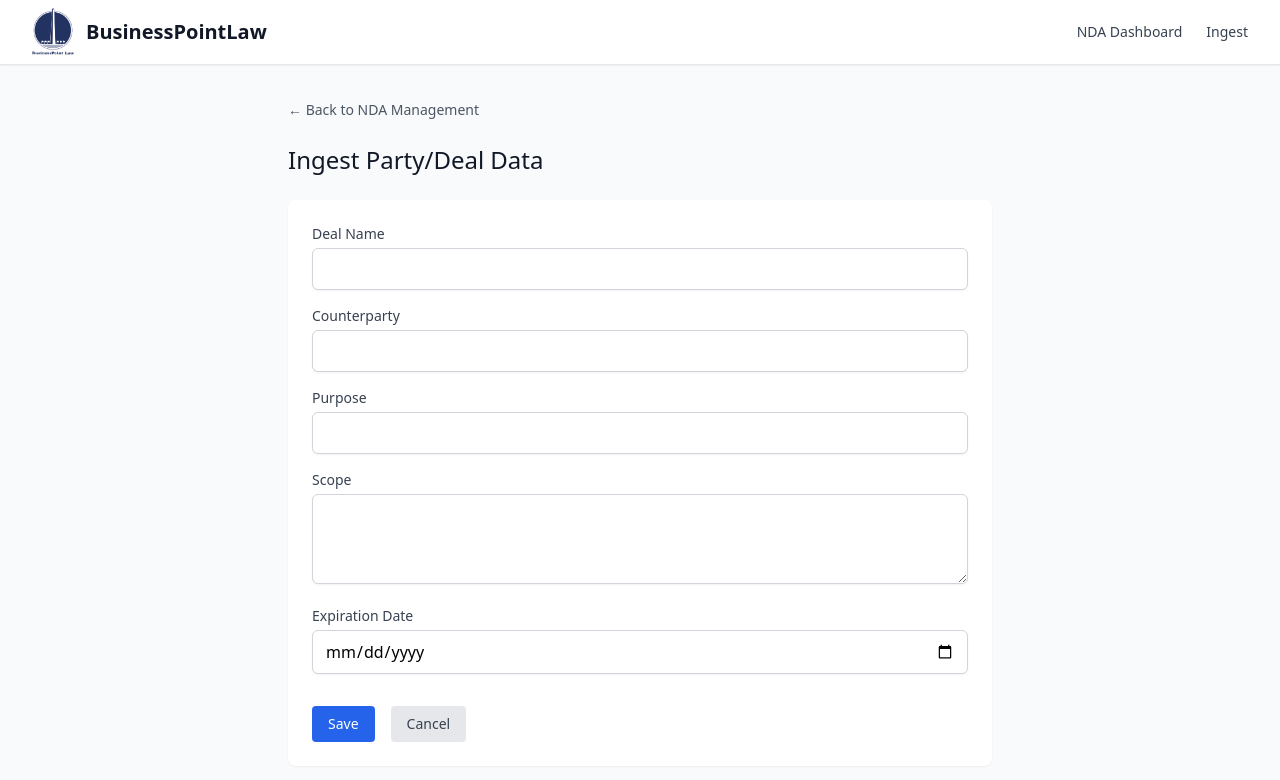
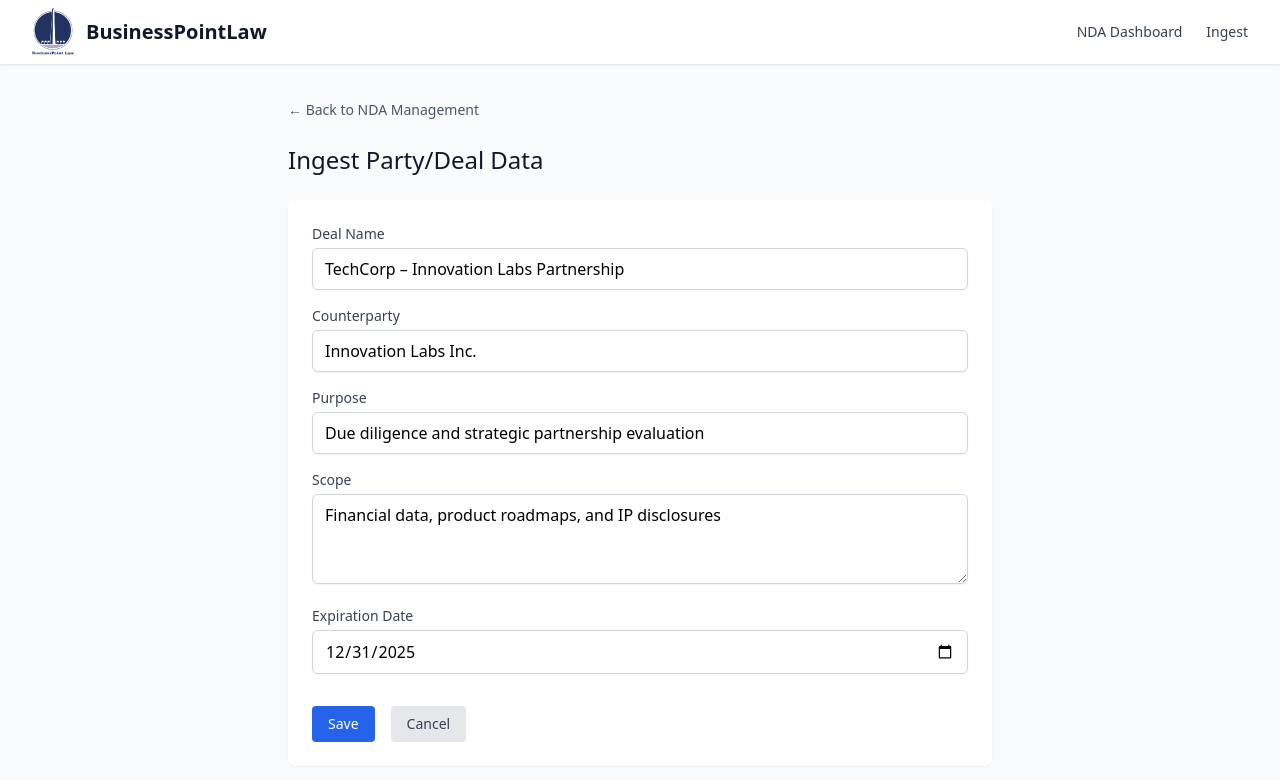
Before and after one commit to Ignite-Strategies/IgniteLegal-frontend, a React (Vite) app: page /nda/ingest in a window 1280 px wide. Shown: the top 780 px of the page. Built offline with nearby package versions, Linux system fonts and the light colour scheme.

Commit message:
Pre-fill Ingest form with fake data and auto-navigate to review page on save

```diff
--- a/src/pages/Ingest.jsx
+++ b/src/pages/Ingest.jsx
@@ -4,11 +4,11 @@ import { Link, useNavigate } from 'react-router-dom';
 const Ingest = () => {
   const navigate = useNavigate();
   const [formData, setFormData] = useState({
-    dealName: '',
-    counterparty: '',
-    purpose: '',
-    scope: '',
-    expiration: '',
+    dealName: 'TechCorp – Innovation Labs Partnership',
+    counterparty: 'Innovation Labs Inc.',
+    purpose: 'Due diligence and strategic partnership evaluation',
+    scope: 'Financial data, product roadmaps, and IP disclosures',
+    expiration: '2025-12-31',
   });
 
   const handleChange = (e) => {
@@ -24,17 +24,11 @@ const Ingest = () => {
     const newNDA = {
       id: Date.now(), // Simple ID generation
       ...formData,
-      status: "In Review",
+      status: "Draft Ready",
     };
-    console.log('New NDA:', newNDA);
-    // Reset form after submission
-    setFormData({
-      dealName: '',
-      counterparty: '',
-      purpose: '',
-      scope: '',
-      expiration: '',
-    });
+    console.log('New NDA created:', newNDA);
+    // Navigate to review workflow after saving
+    navigate('/nda/review');
   };
 
   return (
--- a/src/pages/ReviewNdaWork.jsx
+++ b/src/pages/ReviewNdaWork.jsx
@@ -4,6 +4,15 @@ import { Link, useNavigate } from 'react-router-dom';
 const ndasForReview = [
   {
     id: 1,
+    dealName: 'TechCorp – Innovation Labs Partnership',
+    counterparty: 'Innovation Labs Inc.',
+    assignedTo: 'Unassigned',
+    status: 'Draft Ready',
+    submittedDate: new Date().toISOString().split('T')[0],
+    priority: 'Medium',
+  },
+  {
+    id: 2,
     dealName: 'Ares Capital – SolarTrust Acquisition',
     counterparty: 'SolarTrust LLC',
     assignedTo: 'Sarah Chen',
@@ -12,7 +21,7 @@ const ndasForReview = [
     priority: 'High',
   },
   {
-    id: 2,
+    id: 3,
     dealName: 'Orion Holdings – Meridian JV',
     counterparty: 'Meridian Partners',
     assignedTo: 'Michael Rodriguez',
```
